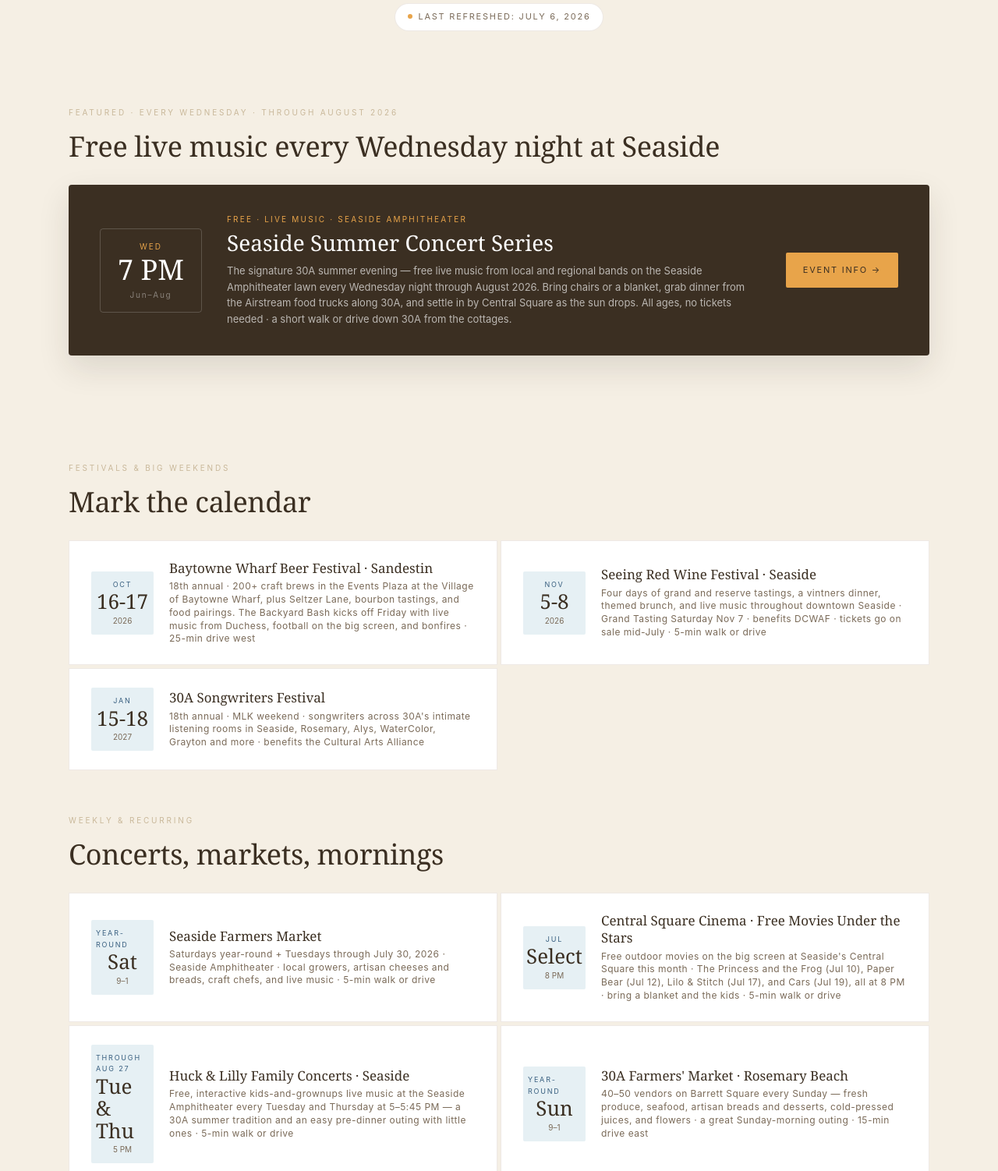
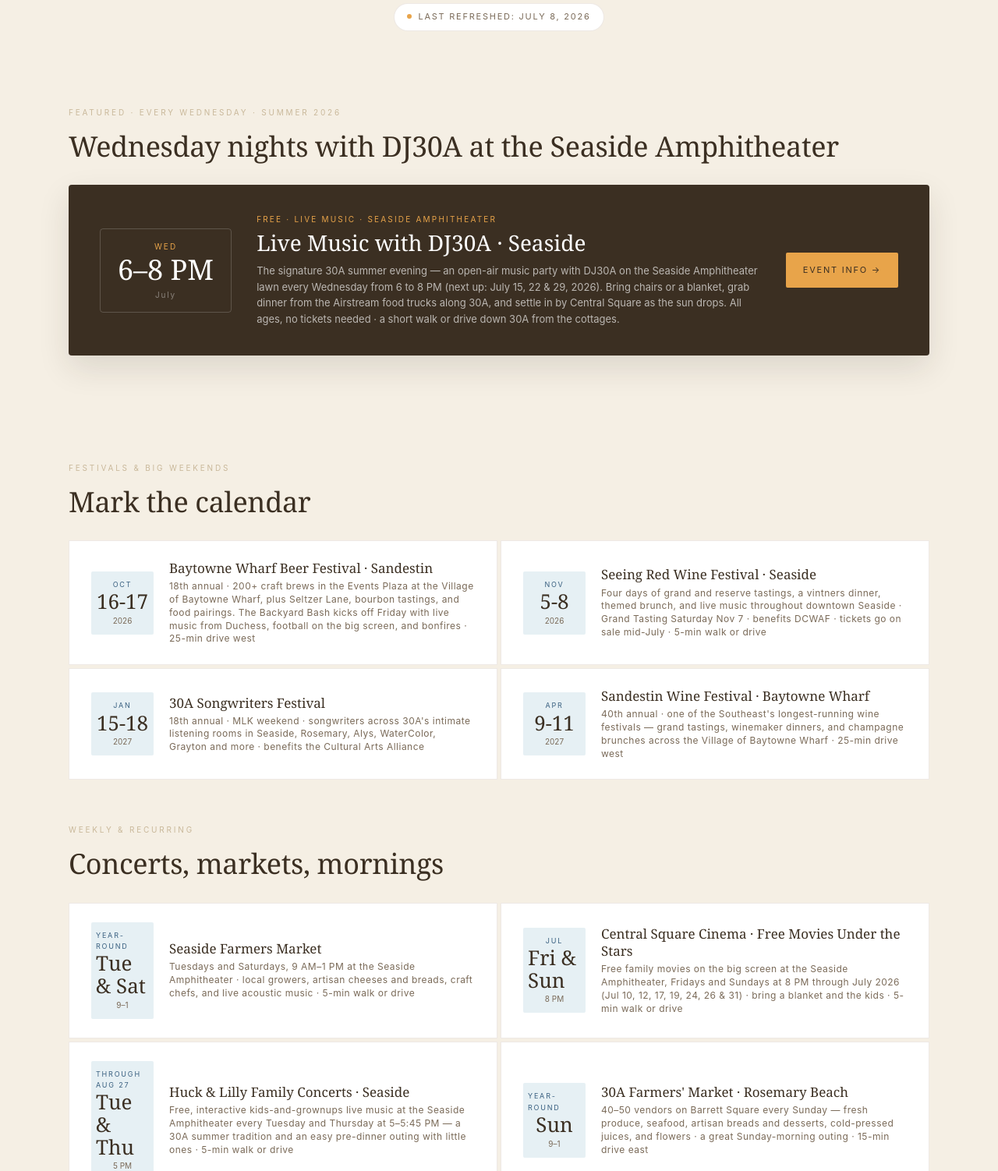
Before and after one commit to crorihuela1/sunandmoon, a plain HTML site: page events.html in a window 1280 px wide. Shown: the part 368-1870 px from the top of the page at 78% size. Drawn offline with Linux system fonts and the light colour scheme.

Commit message:
Events refresh: 2026-07-08

```diff
--- a/events.html
+++ b/events.html
@@ -266,28 +266,28 @@
     A curated rolling calendar of festivals, concerts, markets, and slow-living mornings within a short bike ride of Sun &amp; Moon at 30A. Updated automatically every other day.
   </p>
   <!-- LAST_UPDATED_BADGE_START -->
-  <div class="updated-badge"><span class="dot"></span>Last refreshed: July 6, 2026</div>
+  <div class="updated-badge"><span class="dot"></span>Last refreshed: July 8, 2026</div>
   <!-- LAST_UPDATED_BADGE_END -->
 </div>
 
 <!-- FEATURED -->
 <!-- FEATURED_EVENT_START -->
 <section class="events-section">
-  <div class="section-label">Featured · Every Wednesday · Through August 2026</div>
-  <h2 class="section-title">Free live music every Wednesday night at Seaside</h2>
+  <div class="section-label">Featured · Every Wednesday · Summer 2026</div>
+  <h2 class="section-title">Wednesday nights with DJ30A at the Seaside Amphitheater</h2>
   <div class="event-featured">
     <div class="event-featured-date">
       <span class="month">Wed</span>
-      <span class="day">7 PM</span>
-      <span class="year">Jun–Aug</span>
+      <span class="day">6–8 PM</span>
+      <span class="year">July</span>
     </div>
     <div class="event-featured-body">
       <div class="event-featured-eyebrow">Free · Live Music · Seaside Amphitheater</div>
-      <div class="event-featured-name">Seaside Summer Concert Series</div>
-      <div class="event-featured-meta">The signature 30A summer evening — free live music from local and regional bands on the Seaside Amphitheater lawn every Wednesday night through August 2026. Bring chairs or a blanket, grab dinner from the Airstream food trucks along 30A, and settle in by Central Square as the sun drops. All ages, no tickets needed · a short walk or drive down 30A from the cottages.</div>
+      <div class="event-featured-name">Live Music with DJ30A · Seaside</div>
+      <div class="event-featured-meta">The signature 30A summer evening — an open-air music party with DJ30A on the Seaside Amphitheater lawn every Wednesday from 6 to 8 PM (next up: July 15, 22 &amp; 29, 2026). Bring chairs or a blanket, grab dinner from the Airstream food trucks along 30A, and settle in by Central Square as the sun drops. All ages, no tickets needed · a short walk or drive down 30A from the cottages.</div>
     </div>
     <div class="event-featured-cta">
-      <a href="https://seasidefl.com/events/" target="_blank" rel="noopener">Event Info →</a>
+      <a href="https://seasidefl.com/event/live-music-with-dj30a/2026-07-15/" target="_blank" rel="noopener">Event Info →</a>
     </div>
   </div>
 </section>
@@ -333,6 +333,17 @@
           <div class="event-info-meta">18th annual · MLK weekend · songwriters across 30A's intimate listening rooms in Seaside, Rosemary, Alys, WaterColor, Grayton and more · benefits the Cultural Arts Alliance</div>
         </div>
       </a>
+      <a href="https://sandestinwinefestival.com/" target="_blank" rel="noopener" class="event-card">
+        <div class="event-date">
+          <span class="month">Apr</span>
+          <span class="day">9-11</span>
+          <span class="span">2027</span>
+        </div>
+        <div class="event-info">
+          <div class="event-info-name">Sandestin Wine Festival · Baytowne Wharf</div>
+          <div class="event-info-meta">40th annual · one of the Southeast's longest-running wine festivals — grand tastings, winemaker dinners, and champagne brunches across the Village of Baytowne Wharf · 25-min drive west</div>
+        </div>
+      </a>
     </div>
   </div>
 
@@ -343,26 +354,26 @@
       <a href="https://30a.com/locations/seaside-farmers-market/" target="_blank" rel="noopener" class="event-card">
         <div class="event-date">
           <span class="month">Year-Round</span>
-          <span class="day">Sat</span>
+          <span class="day">Tue &amp; Sat</span>
           <span class="span">9–1</span>
         </div>
         <div class="event-info">
           <div class="event-info-name">Seaside Farmers Market</div>
-          <div class="event-info-meta">Saturdays year-round + Tuesdays through July 30, 2026 · Seaside Amphitheater · local growers, artisan cheeses and breads, craft chefs, and live music · 5-min walk or drive</div>
+          <div class="event-info-meta">Tuesdays and Saturdays, 9 AM–1 PM at the Seaside Amphitheater · local growers, artisan cheeses and breads, craft chefs, and live acoustic music · 5-min walk or drive</div>
         </div>
       </a>
       <a href="https://seasidefl.com/events/" target="_blank" rel="noopener" class="event-card">
         <div class="event-date">
           <span class="month">Jul</span>
-          <span class="day">Select</span>
+          <span class="day">Fri &amp; Sun</span>
           <span class="span">8 PM</span>
         </div>
         <div class="event-info">
           <div class="event-info-name">Central Square Cinema · Free Movies Under the Stars</div>
-          <div class="event-info-meta">Free outdoor movies on the big screen at Seaside's Central Square this month · The Princess and the Frog (Jul 10), Paper Bear (Jul 12), Lilo &amp; Stitch (Jul 17), and Cars (Jul 19), all at 8 PM · bring a blanket and the kids · 5-min walk or drive</div>
+          <div class="event-info-meta">Free family movies on the big screen at the Seaside Amphitheater, Fridays and Sundays at 8 PM through July 2026 (Jul 10, 12, 17, 19, 24, 26 &amp; 31) · bring a blanket and the kids · 5-min walk or drive</div>
         </div>
       </a>
-      <a href="https://seasidefl.com/event/huck-lilly-kids-music-performance-2/" target="_blank" rel="noopener" class="event-card">
+      <a href="https://seasidefl.com/event/huck-lilly-kids-music-performance-5/2026-07-14/" target="_blank" rel="noopener" class="event-card">
         <div class="event-date">
           <span class="month">Through Aug 27</span>
           <span class="day">Tue &amp; Thu</span>
```
